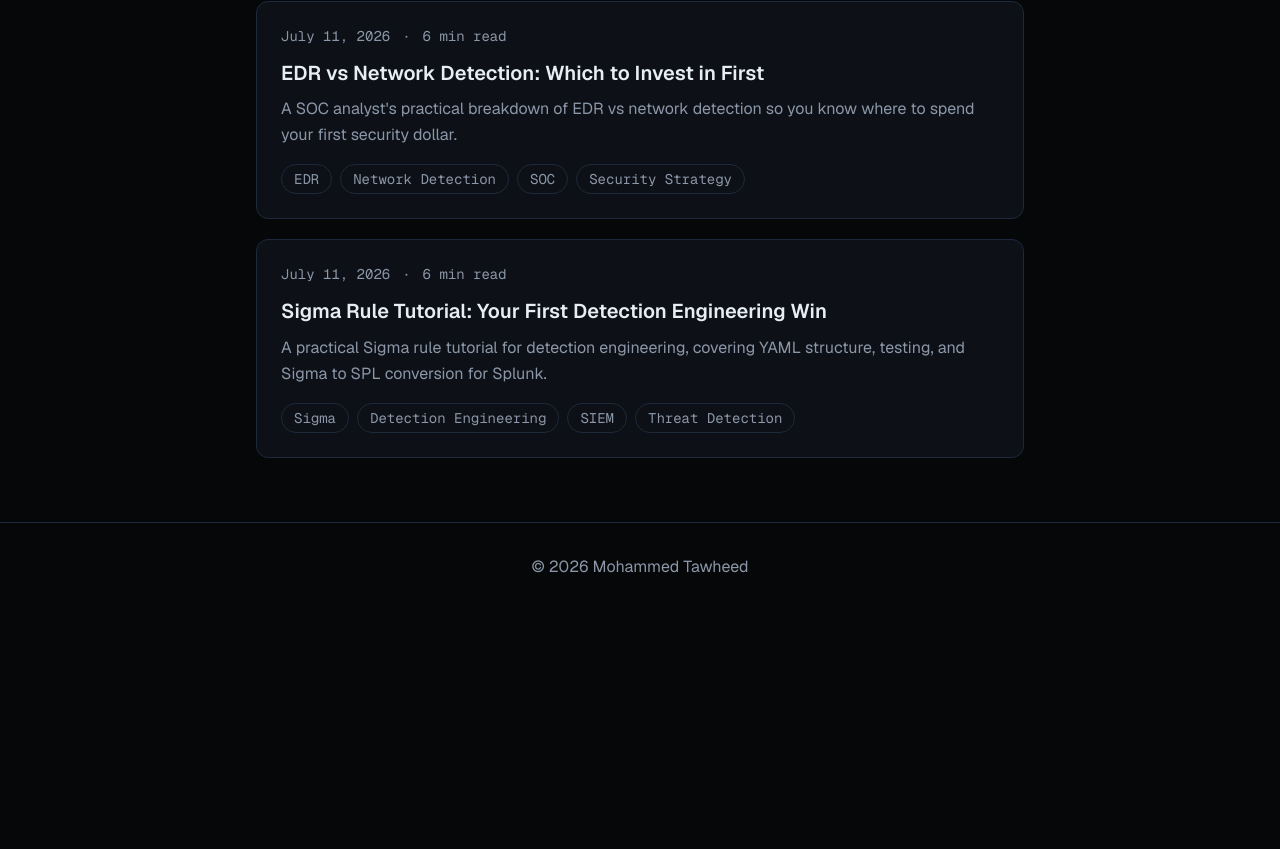
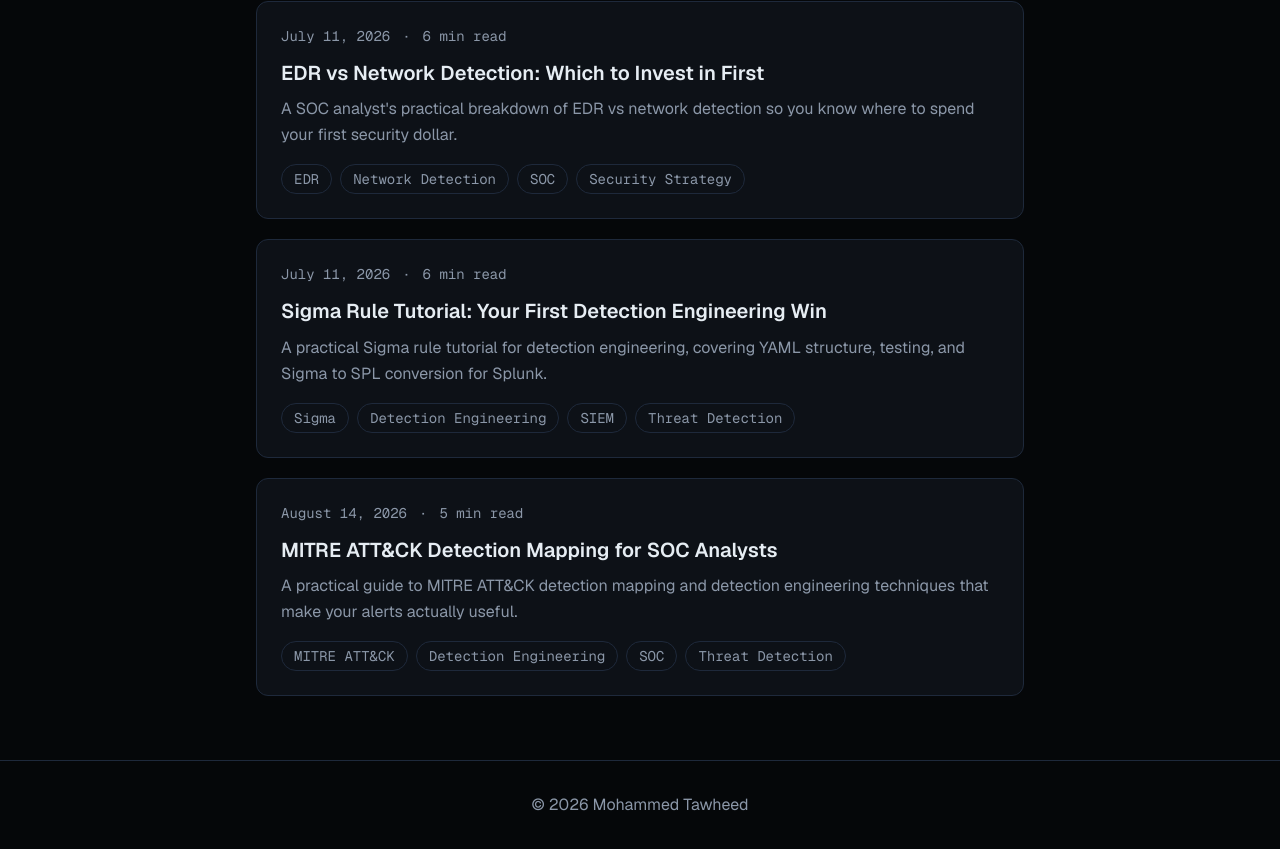
Before and after one commit to Tawheed30/portfolio, a Next.js app: page /blog in a window 1280 px wide. Shown: the part 1780-2629 px from the top of the page. Before the commit the page ends 2391 px from the top, so only its background shows below. Built offline with nearby package versions, Linux system fonts and the light colour scheme.

Commit message:
feat: Auto-generate blog post

```diff
--- a/src/data/blog.ts
+++ b/src/data/blog.ts
@@ -327,6 +327,44 @@ export const posts: BlogPost[] = [
         }
   ]
   },
+  {
+    slug: "mitre-attack-mapping-detection-engineers",
+    title: "MITRE ATT&CK Detection Mapping for SOC Analysts",
+    date: "2026-08-14",
+    excerpt: "A practical guide to MITRE ATT&CK detection mapping and detection engineering techniques that make your alerts actually useful.",
+    readingTime: "5 min read",
+    tags: ["MITRE ATT&CK","Detection Engineering","SOC","Threat Detection"],
+    keywords: ["MITRE ATT&CK detection","threat detection","detection engineering techniques","MITRE ATT&CK mapping","SOC analyst","Splunk detection"],
+    content:   [
+        {
+              "body": "If you triage alerts all day like I do, you already know that raw detections without context are exhausting. MITRE ATT&CK detection mapping fixes that by giving every alert a common language. Instead of a vague 'suspicious PowerShell' flag, you get a mapped technique, a tactic, and a story you can hand to the next analyst. In this post I'll walk through practical detection engineering techniques for tying your threat detection logic to ATT&CK — the same approach I use daily as a SOC analyst working Splunk and QRadar alerts. Good MITRE ATT&CK detection isn't about covering every technique; it's about mapping the ones that matter to your environment."
+        },
+        {
+              "heading": "Start With Tactics, Not Techniques",
+              "body": "A common mistake is jumping straight to individual technique IDs and trying to 'cover' all of them. That leads to a wall of half-baked detections. Instead, start at the tactic level — Initial Access, Execution, Persistence, Credential Access, Lateral Movement, Exfiltration. Ask which tactics your visibility can actually observe. If you have solid EDR and endpoint logs, Execution (TA0002) and Persistence (TA0003) are realistic. If your firewall and IDS/IPS logs are your main feed, focus on Command and Control and Exfiltration. Mapping to tactics first keeps your detection engineering grounded in what your data can prove."
+        },
+        {
+              "heading": "Map Each Detection to a Single Primary Technique",
+              "body": "For every detection rule, document one primary technique ID and, optionally, a secondary. For example, a rule for encoded PowerShell maps cleanly to T1059.001 (PowerShell) under Execution, and often T1027 (Obfuscated Files or Information). Keep this mapping in the rule metadata — most SIEMs let you tag saved searches or correlation rules. In Splunk I add the technique ID and tactic directly in the search description and any notable event fields so it flows through to the analyst queue. When the alert fires, the triaging analyst instantly sees where it sits on the kill chain."
+        },
+        {
+              "heading": "Use the ATT&CK Navigator for Coverage Gaps",
+              "body": "The MITRE ATT&CK Navigator is free and underused. Export your current detection inventory, assign each rule a technique, and color the heatmap by coverage. This visual makes gaps obvious — you'll usually find Credential Access and Lateral Movement thin, because those need authentication and network telemetry many teams under-log. Layers are just JSON, so you can generate them programmatically. A short Python script that reads your rule catalog and outputs a Navigator layer keeps the map honest instead of a stale spreadsheet nobody trusts."
+        },
+        {
+              "heading": "Write Detections That Survive Real Data",
+              "body": "Mapping is worthless if the underlying logic is noisy. Before I attach a technique to a rule, I test it against real logs to understand false positive volume. A T1053.005 (Scheduled Task) detection that fires on every legit software update isn't threat detection — it's alert fatigue. Tune with baselines: which service accounts normally create tasks, which hosts run scripts. Layering behavioral context typically reduces noise far more than tightening a single field. The technique mapping tells you what the alert means; the tuning decides whether anyone will trust it."
+        },
+        {
+              "heading": "Document Evidence in ATT&CK Terms",
+              "body": "When you escalate, frame the evidence in ATT&CK language. Instead of 'weird process,' write 'T1055 Process Injection observed, followed by T1071 application-layer C2 to an unknown domain.' This maps the incident to tactics an IR team can act on quickly and makes your handoffs consistent. It also builds a feedback loop — recurring techniques in real incidents tell you where to invest next in detection engineering."
+        },
+        {
+              "heading": "Takeaway",
+              "body": "Effective MITRE ATT&CK detection is about deliberate coverage, clean mapping, and tuned logic — not chasing every technique ID. Start with tactics your data supports, tag every rule with a primary technique, visualize gaps in Navigator, and document evidence in ATT&CK terms. Do that consistently and your threat detection becomes a coherent map instead of a pile of alerts. For more practical SOC and detection engineering notes, check out the rest of my portfolio."
+        }
+  ]
+  },
 ];
 
 export function getPostBySlug(slug: string) {
```
